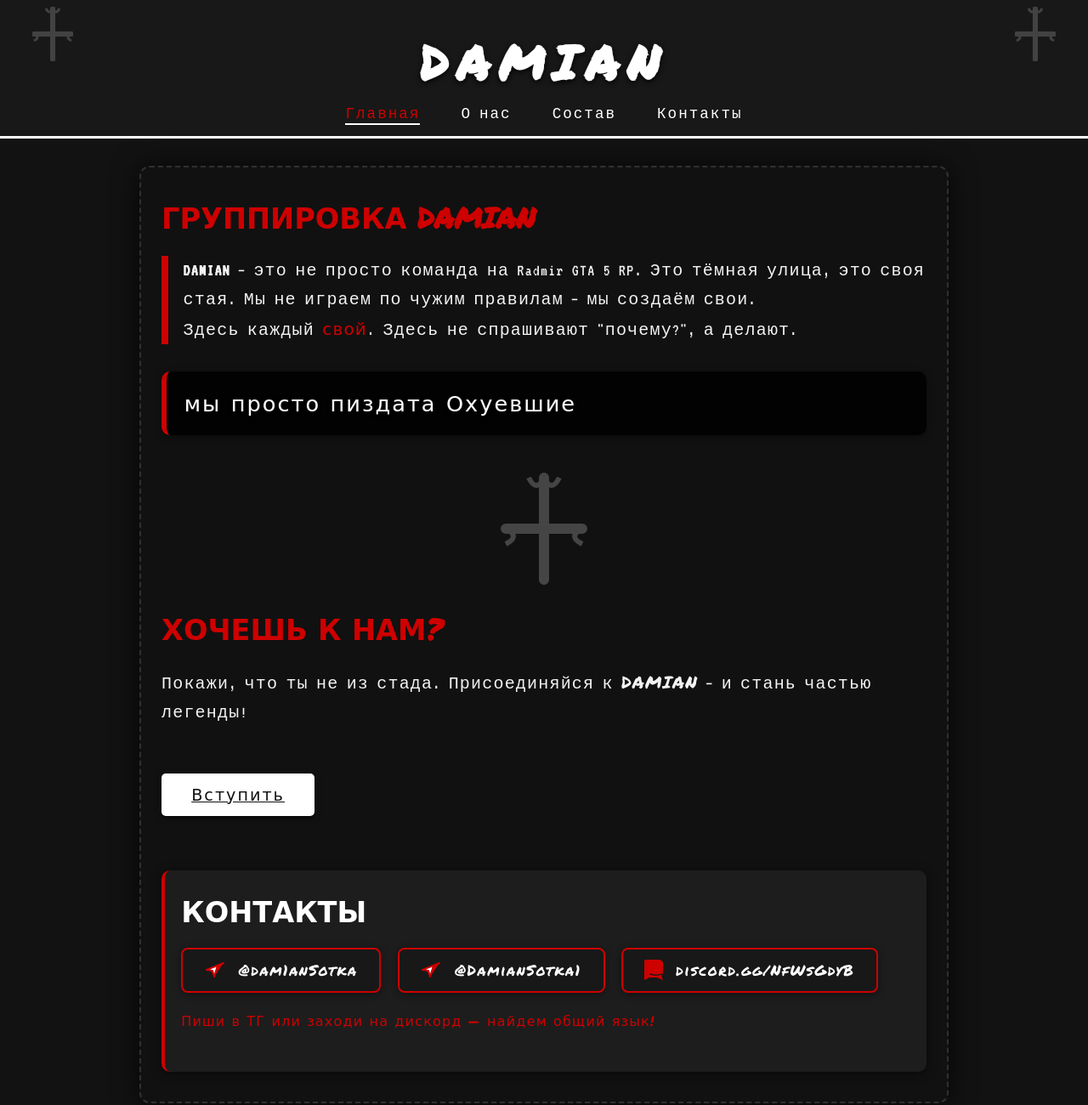
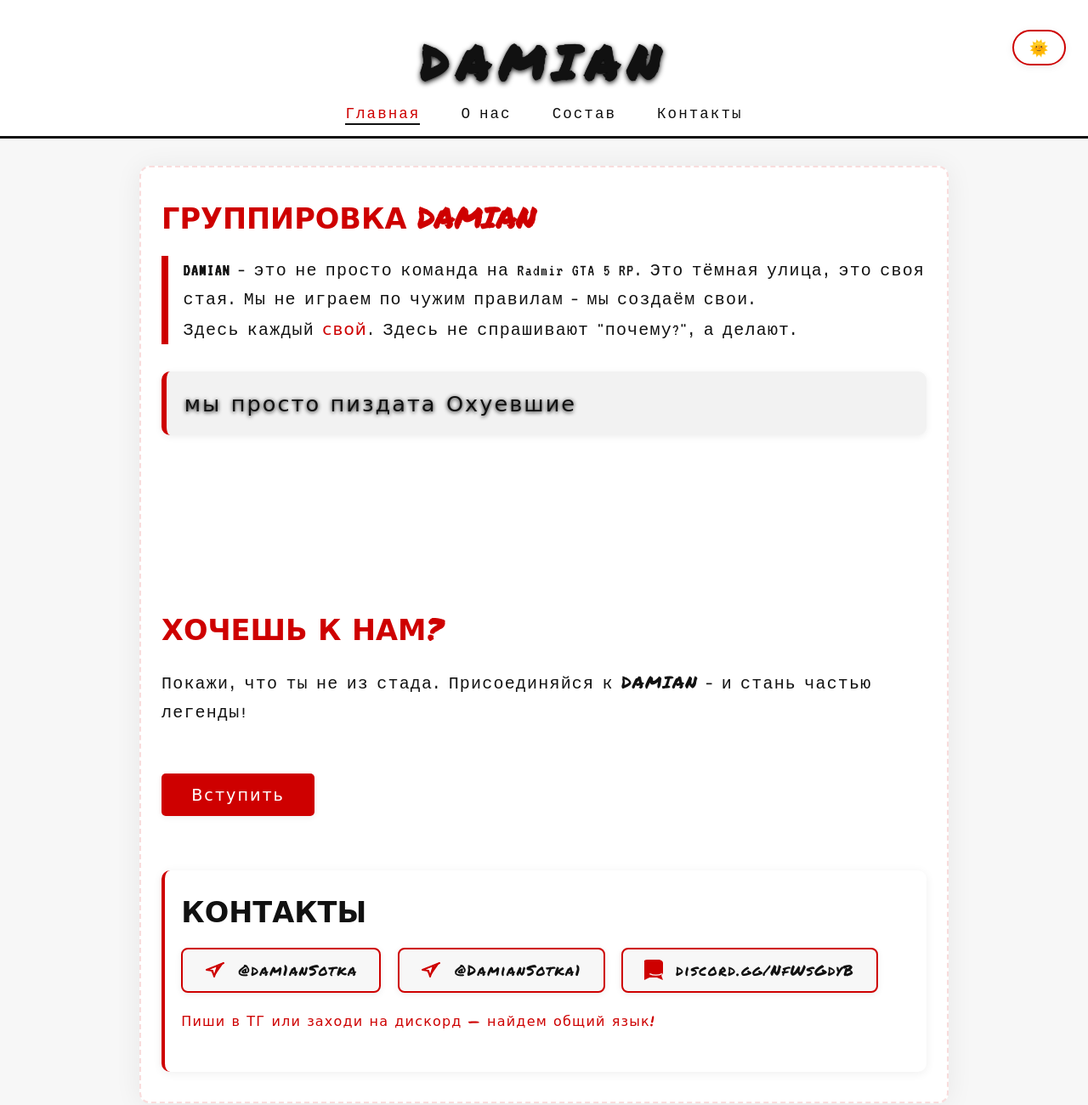
Before and after one commit to hanzoXattori/DAMIAN, a plain HTML site: page index.html in a window 1280 px wide. Shown: the top 1300 px of the page at 85% size. Drawn offline with Linux system fonts and the light colour scheme.

Commit message:
Add files via upload

```diff
--- a/index.html
+++ b/index.html
@@ -7,19 +7,53 @@
     <!-- Шрифты для неформального и рукописного стиля -->
     <link href="https://fonts.googleapis.com/css2?family=VT323&family=Permanent+Marker&display=swap" rel="stylesheet">
     <style>
+        :root {
+            --bg: #121212;
+            --bg2: #181818;
+            --fg: #f3f3f3;
+            --fg2: #fff;
+            --accent: #ce0000;
+            --border: #fff2;
+            --shadow: #000b;
+            --card-bg: rgba(18,18,18,0.97);
+            --card-border: #fff2;
+            --graffiti-border: #ce0000;
+            --button-bg: #fff;
+            --button-fg: #111;
+            --button-hover-bg: #ce0000;
+            --button-hover-fg: #fff;
+        }
+        body[data-theme="light"] {
+            --bg: #f7f7f7;
+            --bg2: #fff;
+            --fg: #121212;
+            --fg2: #111;
+            --accent: #ce0000;
+            --border: #ce000044;
+            --shadow: #0001;
+            --card-bg: #fff;
+            --card-border: #ce000022;
+            --graffiti-border: #ce0000;
+            --button-bg: #ce0000;
+            --button-fg: #fff;
+            --button-hover-bg: #121212;
+            --button-hover-fg: #fff;
+        }
         body {
-            background: #121212;
-            color: #f3f3f3;
+            background: var(--bg);
+            color: var(--fg);
             margin: 0;
             font-family: 'VT323', monospace, Arial, sans-serif;
             min-height: 100vh;
+            transition: background 0.25s, color 0.25s;
         }
         header {
             position: relative;
             text-align: center;
-            background: #181818;
+            background: var(--bg2);
             padding: 2rem 0 1rem 0;
-            border-bottom: 3px solid #fff;
+            border-bottom: 3px solid var(--fg2);
+            transition: background 0.25s, border-color 0.25s;
         }
         .goth-cross {
             position: absolute;
@@ -33,17 +67,18 @@
             font-family: 'Permanent Marker', cursive, monospace;
             font-size: 3.5rem;
             letter-spacing: 10px;
-            color: #fff;
-            text-shadow: 0 2px 6px #000, 0 0 1px #fff;
+            color: var(--fg2);
+            text-shadow: 0 2px 6px #000, 0 0 1px var(--fg2);
             margin: 0 0 0.5rem 0;
             text-transform: uppercase;
             user-select: none;
+            transition: color 0.25s;
         }
         nav {
             margin-top: 0.6rem;
         }
         nav a {
-            color: #fff;
+            color: var(--fg2);
             margin: 0 1.3rem;
             font-size: 1.1rem;
             letter-spacing: 2px;
@@ -54,26 +89,50 @@
             transition: border-color 0.15s, color 0.15s;
         }
         nav a:hover, nav a.active {
-            border-bottom: 2px solid #fff;
-            color: #ce0000;
+            border-bottom: 2px solid var(--fg2);
+            color: var(--accent);
+        }
+        .theme-switcher {
+            position: absolute;
+            right: 2vw;
+            top: 2.2rem;
+            z-index: 10;
+            cursor: pointer;
+            background: var(--card-bg);
+            color: var(--fg2);
+            border: 2px solid var(--accent);
+            border-radius: 100px;
+            font-family: 'Permanent Marker', cursive;
+            font-size: 1.15rem;
+            letter-spacing: 1px;
+            padding: 0.35rem 1.1rem 0.35rem 1.1rem;
+            transition: background 0.18s,color 0.18s,border-color 0.18s;
+            box-shadow: 0 2px 10px var(--shadow);
+        }
+        .theme-switcher:hover {
+            background: var(--accent);
+            color: var(--fg2);
+            border-color: var(--fg2);
         }
         .container {
             max-width: 900px;
             margin: 2rem auto;
-            background: rgba(18,18,18,0.97);
+            background: var(--card-bg);
             border-radius: 12px;
             padding: 2.2rem 1.5rem;
-            box-shadow: 0 2px 32px #000b;
-            border: 2px dashed #fff2;
+            box-shadow: 0 2px 32px var(--shadow);
+            border: 2px dashed var(--card-border);
             position: relative;
+            transition: background 0.25s, border-color 0.25s, box-shadow 0.25s;
         }
         h2 {
             font-family: 'Permanent Marker', cursive, monospace;
             font-size: 2.1rem;
             text-transform: uppercase;
-            color: #ce0000;
+            color: var(--accent);
             margin-top: 0;
             margin-bottom: 1.2rem;
+            transition: color 0.25s;
         }
         .handwritten {
             font-family: 'Permanent Marker', cursive;
@@ -93,8 +152,8 @@
         }
         .join-btn {
             display: inline-block;
-            background: #fff;
-            color: #111;
+            background: var(--button-bg);
+            color: var(--button-fg);
             font-family: 'Permanent Marker', cursive;
             font-size: 1.2rem;
             letter-spacing: 2px;
@@ -102,14 +161,42 @@
             border-radius: 5px;
             padding: 0.7rem 2.2rem;
             margin: 2rem 0;
-            box-shadow: 0 2px 7px #000a;
+            box-shadow: 0 2px 7px var(--shadow);
             cursor: pointer;
             transition: background 0.2s, color 0.2s, transform 0.1s;
+            text-decoration: none;
         }
         .join-btn:hover {
-            background: #ce0000;
-            color: #fff;
+            background: var(--button-hover-bg);
+            color: var(--button-hover-fg);
             transform: scale(1.04) rotate(-2deg);
+        }
+        .to-top-btn {
+            position: fixed;
+            right: 25px;
+            bottom: 30px;
+            z-index: 9999;
+            background: var(--accent);
+            color: var(--fg2);
+            border: none;
+            border-radius: 50%;
+            width: 52px;
+            height: 52px;
+            box-shadow: 0 4px 20px var(--shadow);
+            cursor: pointer;
+            font-size: 2rem;
+            display: none;
+            align-items: center;
+            justify-content: center;
+            transition: background 0.2s, color 0.2s, box-shadow 0.2s;
+        }
+        .to-top-btn.show {
+            display: flex;
+        }
+        .to-top-btn:hover {
+            background: var(--fg2);
+            color: var(--accent);
+            box-shadow: 0 8px 32px var(--shadow);
         }
         footer {
             text-align: center;
@@ -119,19 +206,22 @@
             font-size: 1.05rem;
             border-top: 1px solid #222;
             padding-top: 1.2rem;
+            background: transparent;
+            transition: background 0.25s, color 0.25s;
         }
         .graffiti {
-            border-left: 8px solid #ce0000;
+            border-left: 8px solid var(--graffiti-border);
             padding-left: 1.1rem;
             margin-bottom: 2rem;
         }
         .contacts-section {
-            background: rgba(30,30,30,0.95);
+            background: var(--bg2);
             border-radius: 10px;
             margin: 2rem 0 0 0;
             padding: 1.5rem 1.2rem;
-            box-shadow: 0 2px 12px #0008;
-            border-left: 4px solid #ce0000;
+            box-shadow: 0 2px 12px var(--shadow);
+            border-left: 4px solid var(--accent);
+            transition: background 0.25s, border-color 0.25s, box-shadow 0.25s;
         }
         .contacts-btns {
             display: flex;
@@ -143,9 +233,9 @@
         .contact-btn {
             display: flex;
             align-items: center;
-            background: #181818;
-            border: 2px solid #ce0000;
-            color: #fff;
+            background: var(--bg);
+            border: 2px solid var(--accent);
+            color: var(--fg2);
             font-family: 'Permanent Marker', cursive;
             font-size: 1.1rem;
             letter-spacing: 1.5px;
@@ -153,14 +243,14 @@
             padding: 0.7rem 1.6rem;
             text-decoration: none;
             transition: background 0.2s, color 0.2s, border-color 0.18s, transform 0.1s;
-            box-shadow: 0 2px 8px #0006;
+            box-shadow: 0 2px 8px var(--shadow);
             cursor: pointer;
             position: relative;
         }
         .contact-btn:hover {
-            background: #ce0000;
-            color: #fff;
-            border-color: #fff;
+            background: var(--accent);
+            color: var(--fg2);
+            border-color: var(--fg2);
             transform: scale(1.045) rotate(-2deg);
         }
         .contact-btn .icon {
@@ -178,19 +268,23 @@
             h1 { font-size: 2.1rem; }
             .contacts-btns { flex-direction: column; gap: 0.7rem;}
             .goth-cross-big { width: 60px; height: 80px; }
+            .theme-switcher { right: 1vw; top: 1.2rem; font-size: 1rem; padding: 0.2rem 0.8rem;}
         }
         .about-section {
             background: rgba(0,0,0,0.88);
-            border-left: 6px solid #ce0000;
+            border-left: 6px solid var(--accent);
             margin: 2rem 0 2.5rem 0;
             padding: 1.2rem 1.3rem;
             border-radius: 10px;
-            box-shadow: 0 2px 8px #0006;
+            box-shadow: 0 2px 8px var(--shadow);
+        }
+        body[data-theme="light"] .about-section {
+            background: #f2f2f2;
         }
         .about-text {
             font-size: 1.6rem;
             font-family: 'Permanent Marker', cursive, monospace;
-            color: #fff;
+            color: var(--fg2);
             text-shadow: 0 1px 5px #000, 0 0 2px #fff3;
             letter-spacing: 2px;
         }
@@ -198,6 +292,8 @@
 </head>
 <body>
     <header>
+        <!-- Тема -->
+        <button class="theme-switcher" id="themeSwitcher" title="Сменить тему">🌞/🌚</button>
         <!-- Готический крест слева -->
         <svg class="goth-cross left" viewBox="0 0 48 64" fill="none">
             <path d="M24 2 v60 M2 32 h44" stroke="white" stroke-width="6" stroke-linecap="round"/>
@@ -245,10 +341,10 @@
         <p>
             Покажи, что ты не из стада. Присоединяйся к <span class="handwritten">DAMIAN</span> — и стань частью легенды!
         </p>
-        <a href="#contacts" class="join-btn">Вступить</a>
+        <a href="https://discord.gg/NfWsGdyB" class="join-btn" target="_blank">Вступить</a>
 
         <div class="contacts-section" id="contacts">
-            <h2 style="color:#fff; margin-bottom:0.7rem;">Контакты</h2>
+            <h2 style="color:var(--fg2); margin-bottom:0.7rem;">Контакты</h2>
             <div class="contacts-btns">
                 <a class="contact-btn" href="https://t.me/dam1anSotka" target="_blank">
                     <span class="icon">
@@ -271,11 +367,43 @@
                     discord.gg/NfWsGdyB
                 </a>
             </div>
-            <p style="font-size:1rem;color:#ce0000;margin-top:1.2rem;" class="handwritten">Пиши в ТГ или заходи на дискорд — найдем общий язык!</p>
+            <p style="font-size:1rem;color:var(--accent);margin-top:1.2rem;" class="handwritten">Пиши в ТГ или заходи на дискорд — найдем общий язык!</p>
         </div>
     </div>
+    <button class="to-top-btn" id="toTopBtn" title="Наверх">&#8679;</button>
     <footer>
         © 2025 DAMIAN | Radmir GTA 5 RP. Сайт в стиле улиц.
     </footer>
+    <script>
+        // Theme switcher
+        const themeSwitcher = document.getElementById('themeSwitcher');
+        function setTheme(theme) {
+            document.body.setAttribute('data-theme', theme);
+            localStorage.setItem('damian-theme', theme);
+            themeSwitcher.textContent = theme === 'light' ? '🌞' : '🌚';
+        }
+        themeSwitcher.onclick = function() {
+            const cur = document.body.getAttribute('data-theme') === 'light' ? 'dark' : 'light';
+            setTheme(cur);
+        };
+        (() => {
+            let th = localStorage.getItem('damian-theme');
+            if (!th) th = window.matchMedia('(prefers-color-scheme: light)').matches ? 'light' : 'dark';
+            setTheme(th);
+        })();
+
+        // To top button
+        const toTopBtn = document.getElementById('toTopBtn');
+        window.addEventListener('scroll', function() {
+            if (window.scrollY > 250) {
+                toTopBtn.classList.add('show');
+            } else {
+                toTopBtn.classList.remove('show');
+            }
+        });
+        toTopBtn.onclick = function() {
+            window.scrollTo({top:0, behavior:'smooth'});
+        };
+    </script>
 </body>
 </html>
```
